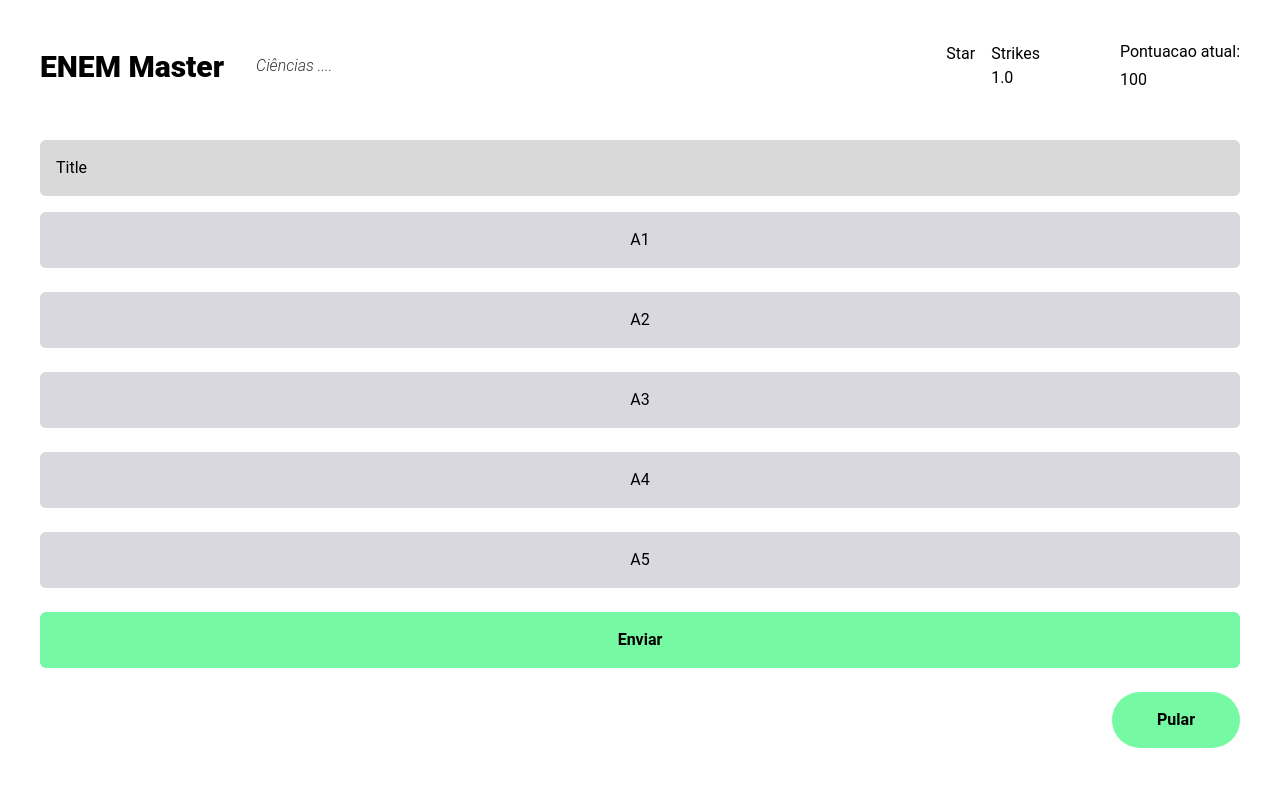
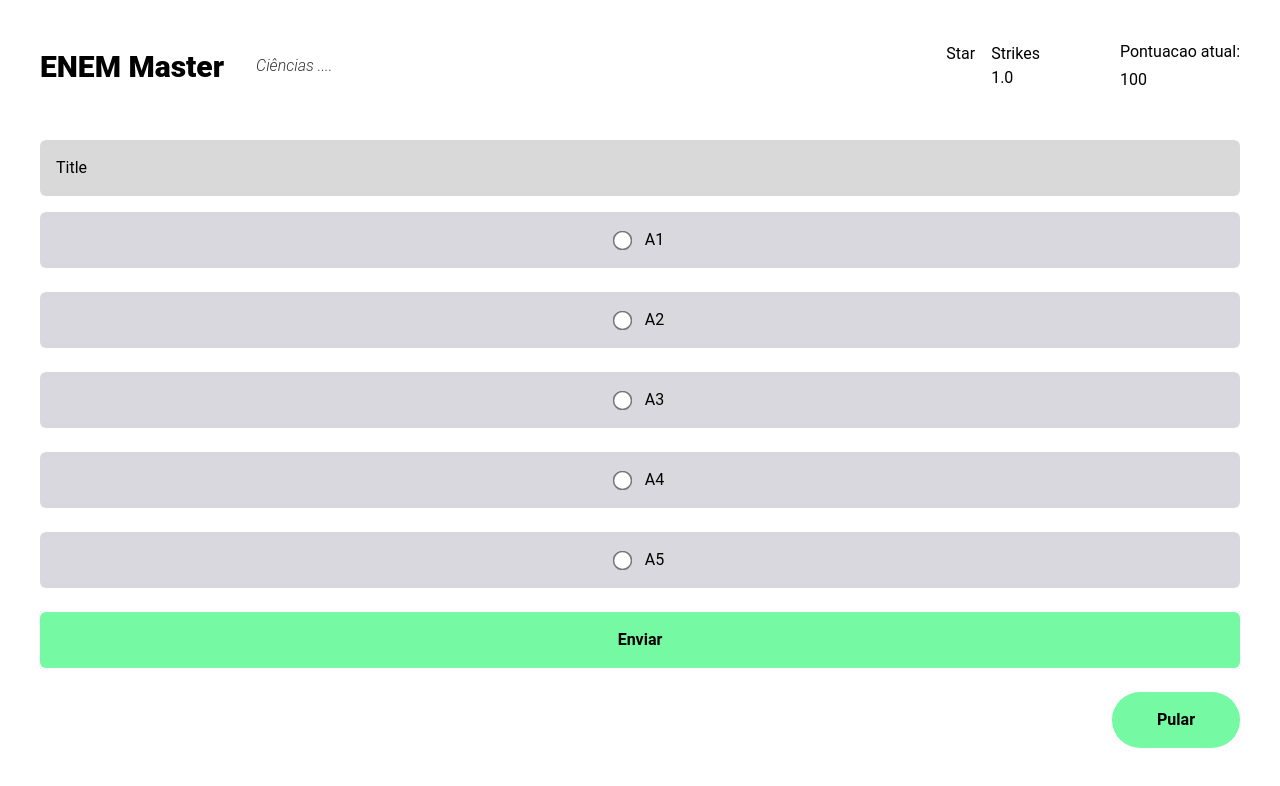
Before and after one commit to MatheusPatriota/Enem-Master, a React (Vite) app: page /question/1 in a window 1280 px wide. Shown: the top 786 px of the page. Built offline with nearby package versions, Linux system fonts and the light colour scheme.

Commit message:
fix: changing questionbox to radio, adding new styles and other business rules

```diff
--- a/src/components/KnowledgeAreaStructure/index.tsx
+++ b/src/components/KnowledgeAreaStructure/index.tsx
@@ -1,6 +1,9 @@
+import { useNavigate } from "react-router-dom";
+
 interface AreasTypes {
   title: string;
   icon: any;
+  link: string;
 }
 
 interface KnowledgeAreaStructureProps {
@@ -9,14 +12,16 @@ interface KnowledgeAreaStructureProps {
 }
 
 function KnowledgeAreaStructure({ title, areas }: KnowledgeAreaStructureProps) {
+  const navigate = useNavigate();
   return (
     <div className="flex flex-col flex-wrap gap-4">
       <div className="font-bold text-lg">{title}</div>
       <div className="flex flex-row flex-wrap gap-4">
-        {areas.map(({ title, icon }, index) => {
+        {areas.map(({ title, icon, link }, index) => {
           return (
             <div
               key={index}
+              onClick={() => {navigate(`enem/questoes/area_conhecimento/${link}`)}}
               className="bg-enem-118ab2 p-4 rounded-md flex flex-col justify-center items-center cursor-pointer hover:opacity-80"
             >
               <img src={icon} alt={`ícone do ${title}`} />
--- a/src/components/QuestionBox/index.tsx
+++ b/src/components/QuestionBox/index.tsx
@@ -1,12 +1,39 @@
-import React from 'react';
+import React, { useRef, useState } from "react";
 
 interface QuestionProps {
   question: string;
+  value: string;
+  name: string;
+  onOptionSelected: (value: string) => void;
 }
-function QuestionBox({ question }: QuestionProps) {
+
+function QuestionBox({
+  name,
+  value,
+  question,
+  onOptionSelected,
+}: QuestionProps) {
+  const [isChecked, setIsChecked] = useState(false);
+
+  const handleDivClick = () => {
+    setIsChecked(!isChecked);
+    onOptionSelected(value); // Chama a função de callback passando o valor da opção selecionada
+  };
+
   return (
-    <div className="p-4 flex justify-center items-center bg-enem-d8d8de rounded-md cursor-pointer hover:opacity-70">
-      {question}
+    <div
+      className="p-4 flex justify-center items-center bg-enem-d8d8de rounded-md cursor-pointer hover:opacity-70"
+      onClick={handleDivClick}
+    >
+      <input
+        type="radio"
+        name={name}
+        value={value}
+        checked={isChecked}
+        onChange={() => {}}
+        className="scale-150"
+      />
+      <p className="ml-4">{question}</p>
     </div>
   );
 }
--- a/src/components/SubjectCard/index.tsx
+++ b/src/components/SubjectCard/index.tsx
@@ -1,4 +1,5 @@
 import React from "react";
+import { useNavigate } from "react-router-dom";
 
 interface SubjectCardProps {
   icon: any;
@@ -7,6 +8,7 @@ interface SubjectCardProps {
 }
 
 function SubjectCard({ title, years, icon }: SubjectCardProps) {
+  const navigate = useNavigate();
   return (
     <>
       <div className="mt-6 mb-6">
@@ -19,6 +21,7 @@ function SubjectCard({ title, years, icon }: SubjectCardProps) {
               <>
                 <div
                   key={index}
+                  onClick={()=> navigate(`/enem/questoes/${year}`)}
                   className="bg-enem-118ab2 p-4 rounded-md flex flex-col min-w-[150px]  min-h-[150px] gap-4 justify-center items-center cursor-pointer hover:opacity-80"
                 >
                   <div>
```
